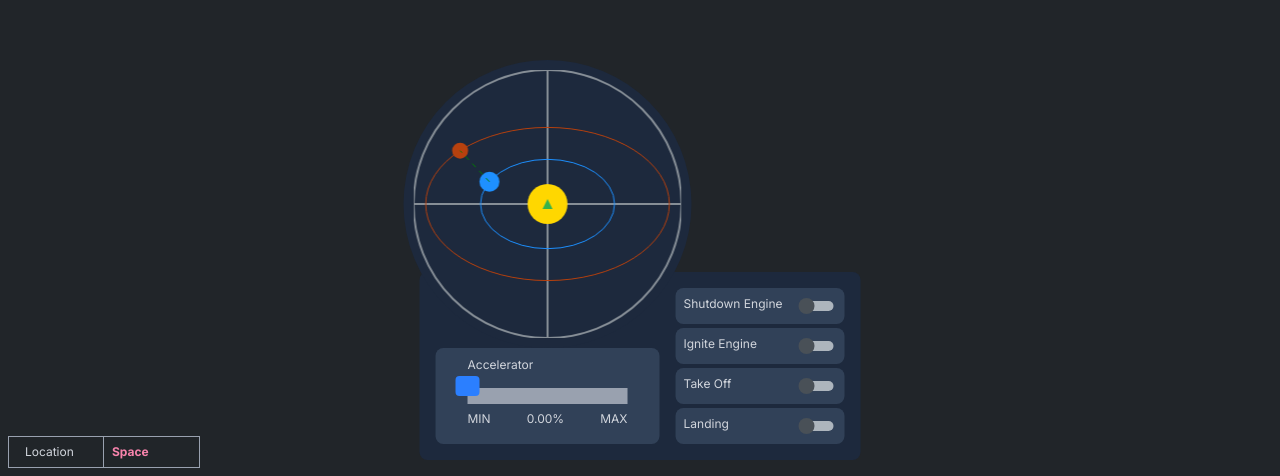
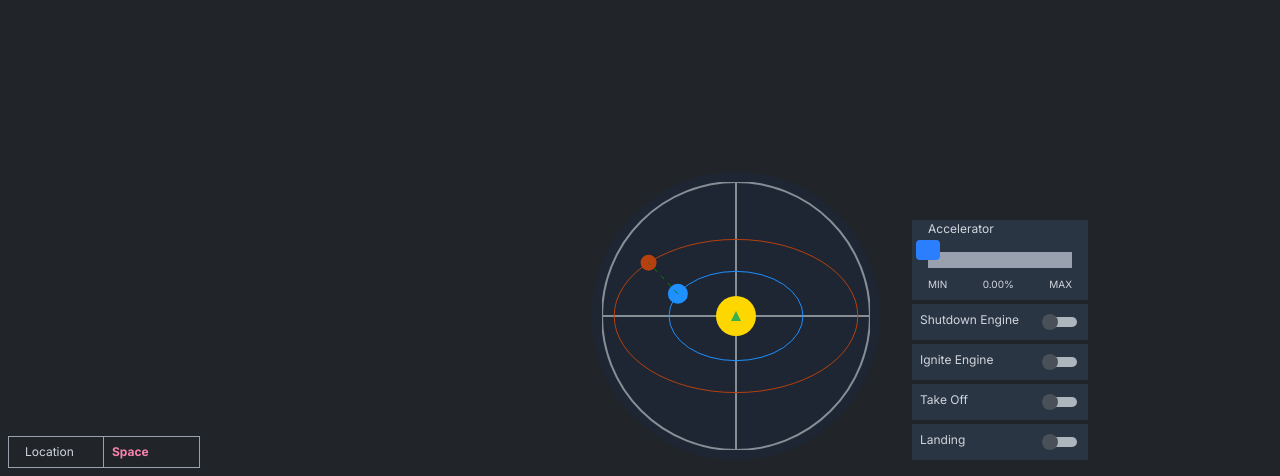
Before and after one commit to Tibz-Dankan/gold-to-mars, a React (Vite) app: page / in a window 1280 px wide. Shown: the part 1124-1600 px from the top of the page. Built offline with nearby package versions, Linux system fonts and the light colour scheme.

Commit message:
refactor: improve game controls layout

```diff
--- a/src/components/UI/RocketAccelerator.tsx
+++ b/src/components/UI/RocketAccelerator.tsx
@@ -58,10 +58,10 @@ export const RocketAccelerator: React.FC = () => {
   }, [position]);
 
   return (
-    <div className="w-full flex justify-center py-10 bg-slate-700 rounded-lg px-8">
+    <div className="w-full flex justify-center py-8 bg-slate-700/60 rounded-lgs rounded-sms px-4">
       <div
         ref={trackRef}
-        className="relative w-40 h-4 bg-gray-400"
+        className="relative w-40s w-36 h-4 bg-gray-400"
         onMouseDown={(e) => handleDrag(e)}
         onTouchStart={(e) => handleDrag(e)}
         onMouseMove={(e) => e.buttons === 1 && handleDrag(e)}
@@ -77,12 +77,12 @@ export const RocketAccelerator: React.FC = () => {
           style={{ left: `${position}%`, transform: "translate(-50%, -50%)" }}
         />
         {/* Accelerator Stats */}
-        <div className="absolute -bottom-6 left-0 text-gray-300 text-[12px] flex items-center justify-between gap-2 w-full">
-          <span className="text-[12px] text-gray-300">MIN</span>
-          <span className="text-[12px] text-gray-300">
+        <div className="absolute -bottom-6 left-0 text-gray-300 text-[10px] flex items-center justify-between gap-2 w-full">
+          <span className="text-[12px]s text-gray-300">MIN</span>
+          <span className="text-[12px]s text-gray-300">
             {position.toFixed(2)}%
           </span>
-          <span className="text-[12px] text-gray-300">MAX</span>
+          <span className="text-[12px]s text-gray-300">MAX</span>
         </div>
       </div>
     </div>
--- a/src/components/UI/RocketCampus.tsx
+++ b/src/components/UI/RocketCampus.tsx
@@ -1,6 +1,5 @@
 import React, { useState, useEffect, useRef } from "react";
 import { EventBus } from "../../game/EventBus";
-// import { addCommasToNumber } from "../../utils/addCommaToNumber";
 import { isApproaching } from "../../utils/isApproaching";
 
 export const RocketCampus: React.FC = () => {
@@ -200,14 +199,6 @@ export const RocketCampus: React.FC = () => {
       const marsPositionX = marsX - centerX;
       const marsPositionY = centerY - marsY; // Invert Y
 
-      // EventBus.emit("planetPosition", {
-      //   earthPositionX: earthPositionX,
-      //   earthPositionY: earthPositionY,
-      //   marsPositionX: marsPositionX,
-      //   marsPositionY: marsPositionY,
-      //   rocketPositionX: rocketPosition.current.x,
-      //   rocketPositionY: rocketPosition.current.y,
-      // });
       EventBus.emit("planetPosition", {
         earthPositionX: earthX - centerX,
         earthPositionY: earthY - centerY,
@@ -235,35 +226,6 @@ export const RocketCampus: React.FC = () => {
             Math.pow(earthPositionY - marsPositionY, 2)
         ) * planetToPlanetScaler;
 
-      // // Distance Display
-      // const currentDistance =
-      //   Math.sqrt(Math.pow(marsX - earthX, 2) + Math.pow(marsY - earthY, 2)) *
-      //   pixelsToKm;
-      // ctx.fillStyle = "white";
-      // ctx.font = "12px Arial";
-      // ctx.fillText(
-      //   `Distance: ${addCommasToNumber(
-      //     parseFloat(currentDistance.toFixed(2))
-      //   )} km`,
-      //   10,
-      //   20
-      // );
-      // // Display the distances
-      // ctx.fillText(
-      //   `Distance to Earth: ${addCommasToNumber(
-      //     parseFloat(distanceToEarthKm.toFixed(2))
-      //   )} km`,
-      //   10,
-      //   40
-      // );
-      // ctx.fillText(
-      //   `Distance to Mars: ${addCommasToNumber(
-      //     parseFloat(distanceToMarsKm.toFixed(2))
-      //   )} km`,
-      //   10,
-      //   60
-      // );
-
       const approachingEarth = isApproaching(
         prevDistances.current.earth,
         distanceToEarthKm
@@ -275,7 +237,6 @@ export const RocketCampus: React.FC = () => {
 
       const isEarthAtmosphere: boolean = distanceToEarthKm <= 250;
       const isMarsAtmosphere: boolean = distanceToMarsKm <= 180;
-      // const isSpace: boolean = !isEarthAtmosphere && !isMarsAtmosphere;
 
       if (isEarthAtmosphere) {
         EventBus.emit("rocketLocation", {
@@ -306,9 +267,6 @@ export const RocketCampus: React.FC = () => {
         });
       }
 
-      // console.log("Approaching Earth:", approachingEarth);
-      // console.log("Approaching Mars:", approachingMars);
-
       // Update previous distances
       prevDistances.current.earth = distanceToEarthKm;
       prevDistances.current.mars = distanceToMarsKm;
@@ -322,8 +280,8 @@ export const RocketCampus: React.FC = () => {
 
   return (
     <div
-      className="w-72 h-72 p-4 rounded-full bg-slate-800
-      absolute -left-8 -top-72 flex items-center justify-center"
+      className="w-72 h-72 p-4 rounded-full bg-slate-800/60
+       flex items-center justify-center"
     >
       <canvas ref={canvasRef} width={268} height={268} />
     </div>
--- a/src/components/UI/RocketEngineControlSwitch.tsx
+++ b/src/components/UI/RocketEngineControlSwitch.tsx
@@ -24,7 +24,7 @@ export const RocketEngineControlSwitch: React.FC<
   return (
     <div
       className="w-full px-2 py-1 pb-2 flex items-center justify-between
-      gap-4 rounded-lg bg-slate-700"
+      gap-4 rounded-lgs bg-slate-700/60 "
     >
       <span className="text-gray-300 text-[12px] font-[400]">
         {props.label}
--- a/src/components/layout/ControlLayout.tsx
+++ b/src/components/layout/ControlLayout.tsx
@@ -1,19 +1,12 @@
 import React from "react";
-// import { ControlPad } from "../UI/ControlPad";
-// import { RocketStatusDisplay } from "../UI/RocketStatusDisplay";
 import { RocketEngineControlsLayout } from "./RocketEngineControlsLayout";
-import { RocketCampusLayout } from "./RocketCampusLayout";
+import { RocketCampus } from "../UI/RocketCampus";
 
 export const ControlLayout: React.FC = () => {
   return (
-    <div
-      className="w-full max-h-[20vh]s flex items-end justify-start
-     gap-4 bg-pink-500s bg-slate-800 p-4 rounded-lg"
-    >
-      {/* <RocketStatusDisplay /> */}
-      <RocketCampusLayout />
+    <div className="flex items-end justify-start gap-8">
+      <RocketCampus />
       <RocketEngineControlsLayout />
-      {/* <ControlPad /> */}
     </div>
   );
 };
--- a/src/components/layout/RocketCampusLayout.tsx
+++ /dev/null
@@ -1,12 +0,0 @@
-import React from "react";
-import { RocketAccelerator } from "../UI/RocketAccelerator";
-import { RocketCampus } from "../UI/RocketCampus";
-
-export const RocketCampusLayout: React.FC = () => {
-  return (
-    <div className="flex flex-col gap-8 relative">
-      <RocketCampus />
-      <RocketAccelerator />
-    </div>
-  );
-};
--- a/src/components/layout/RocketEngineControlsLayout.tsx
+++ b/src/components/layout/RocketEngineControlsLayout.tsx
@@ -3,6 +3,7 @@ import { RocketEngineControlSwitch } from "../UI/RocketEngineControlSwitch";
 import { EventBus } from "../../game/EventBus";
 import {} from "react";
 import { TRocket } from "../../types/rocketStatus";
+import { RocketAccelerator } from "../UI/RocketAccelerator";
 
 export const RocketEngineControlsLayout: React.FC = () => {
   const [engineStatus, setEngineStatus] =
@@ -46,6 +47,7 @@ export const RocketEngineControlsLayout: React.FC = () => {
 
   return (
     <div className=" rounded-lg flex flex-col gap-1 items-center justify-center">
+      <RocketAccelerator />
       <RocketEngineControlSwitch
         label="Shutdown Engine"
         onCheckHandler={onShutdownEngineHandler}
--- a/src/game/PhaserGame.tsx
+++ b/src/game/PhaserGame.tsx
@@ -80,7 +80,7 @@ export function PhaserGame() {
       <div className="absolute bottom-2 left-2">
         <RocketLocation />
       </div>
-      <div className="absolute bottom-4 left-1/2 -translate-x-1/2">
+      <div className="absolute bottom-4 left-1/2s right-48 -translate-x-1/2s">
         <ControlLayout />
       </div>
     </div>
--- a/src/game/scenes/ControlPad.ts
+++ b/src/game/scenes/ControlPad.ts
@@ -16,7 +16,7 @@ export class ControlPadScene extends Scene {
   preload() {
     // Create a graphics object to draw the ball
     const ballGraphics = this.add.graphics();
-    ballGraphics.fillStyle(0x90ee90, 1);
+    ballGraphics.fillStyle(0x90a1b9, 1);
     ballGraphics.fillCircle(15, 15, 15);
     ballGraphics.generateTexture("ballTexture", 30, 30);
     ballGraphics.destroy();
@@ -36,7 +36,8 @@ export class ControlPadScene extends Scene {
 
     // Create the joystick pad (dark green)
     this.pad = this.add.graphics();
-    this.pad.fillStyle(0x006400, 1);
+    // this.pad.fillStyle(0x006400, 1);
+    this.pad.fillStyle(0x314158, 0.6);
     this.pad.fillCircle(padX, padY, 50);
 
     // Create the draggable ball (light green)
```
